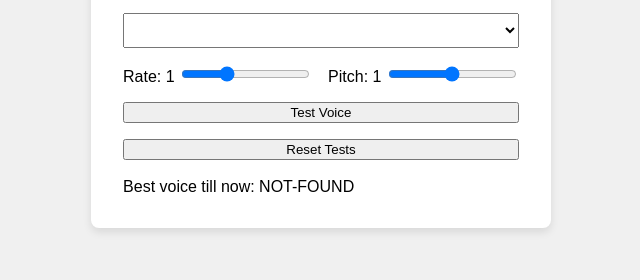
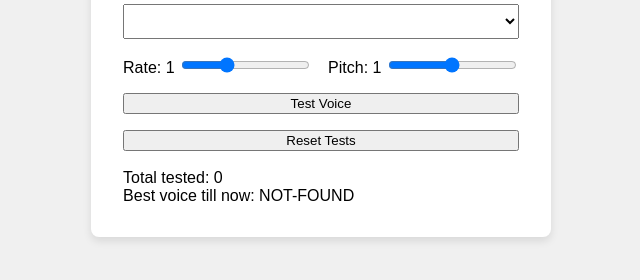
Before and after one commit to frankhart2018/speech-synth, a plain HTML site: page docs/index.html in a window 1280 px wide. Shown: the part 360-640 px from the top of the page, without its empty margins (319-959 px from the left). Drawn offline with Linux system fonts and the light colour scheme.

Commit message:
Track status of tested voices

```diff
--- a/docs/index.html
+++ b/docs/index.html
@@ -70,6 +70,8 @@
             <button type="button" id="reset">Reset Tests</button>
         </form>
         <br />
+        <label id="total-tested"></label>
+        <br />
         <label id="best-voice"></label>
     </div>
     <script>
@@ -89,8 +91,13 @@
 
         const resetButton = document.getElementById("reset");
         const bestVoiceLabel = document.getElementById("best-voice");
+        const totalTestedLabel = document.getElementById("total-tested");
+
         bestVoiceLabel.innerHTML = `Best voice till now: ${localStorage.getItem(bestVoiceLocalStoreKey) !== null
             ? localStorage.getItem(bestVoiceLocalStoreKey) : "NOT-FOUND"}`;
+
+        totalTestedLabel.innerHTML = `Total tested: ${localStorage.getItem(localStoreKey) !== null
+            ? JSON.parse(localStorage.getItem(localStoreKey)).length : "0"}`;
 
         let voices = [];
 
```
